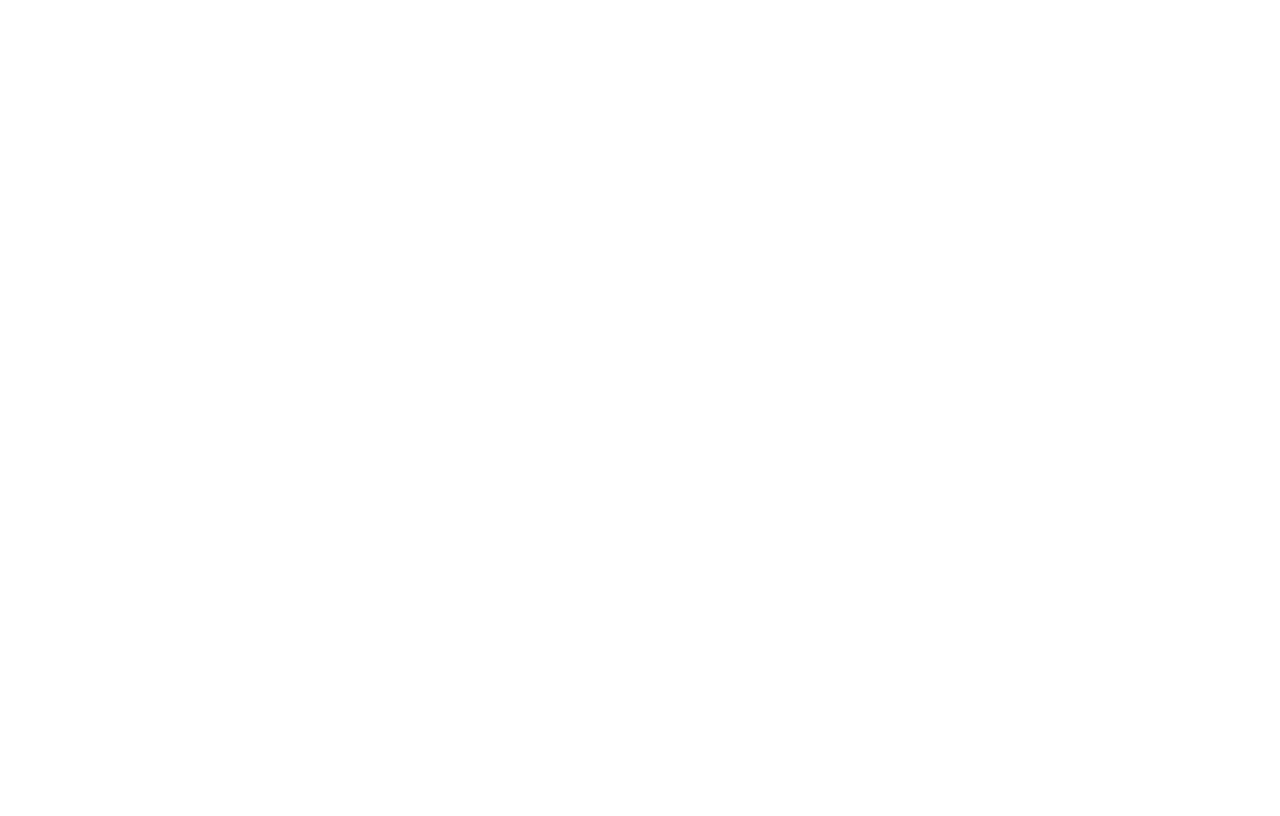
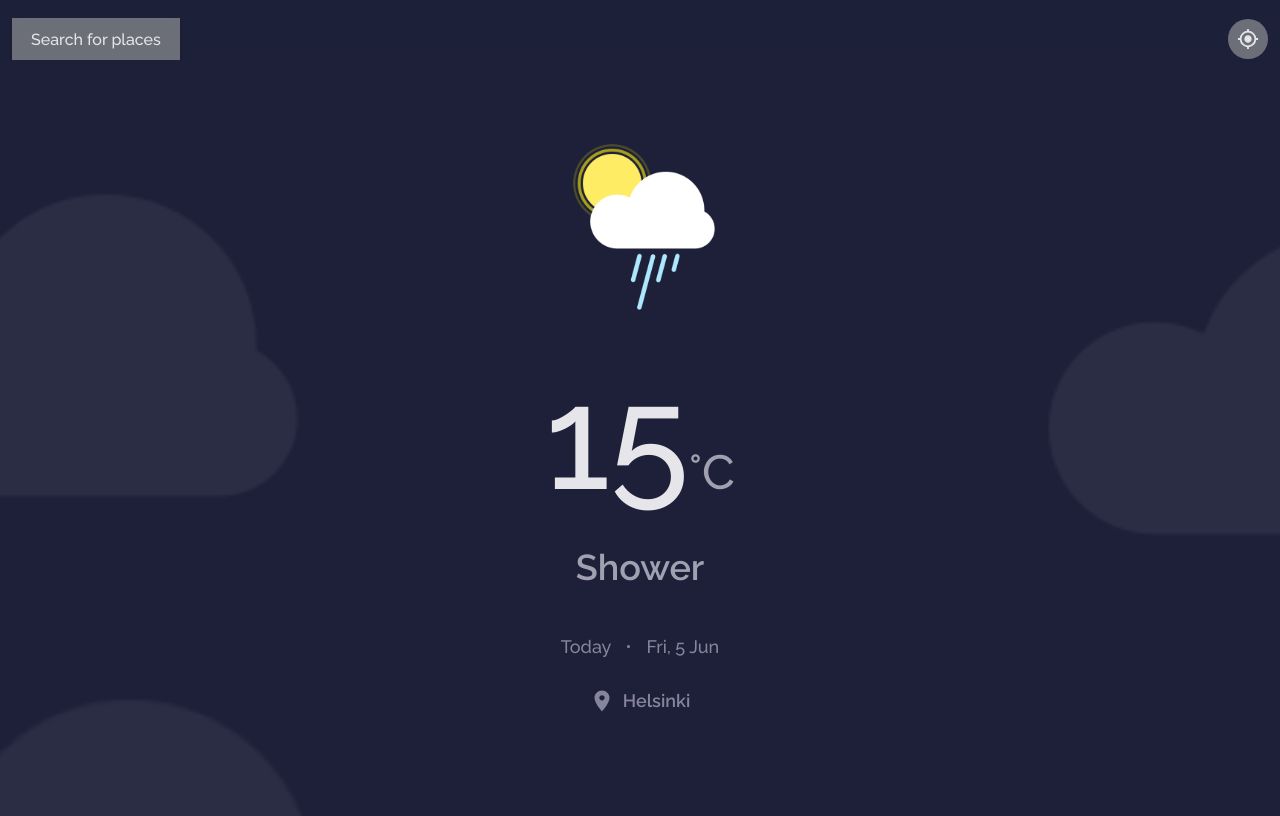
Before and after one commit to LeonardoYz/Weather-App, a React (Create React App) app: page / in a window 1280 px wide. Built offline with nearby package versions, Linux system fonts and the light colour scheme.

Commit message:
Create sidebar styles

```diff
--- a/package.json
+++ b/package.json
@@ -5,12 +5,12 @@
   "dependencies": {
     "react": "18",
     "react-dom": "18",
+    "react-icons": "^4.3.1",
     "react-scripts": "5.0.0",
     "styled-components": "^5.3.5",
     "web-vitals": "^2.1.0"
   },
   "devDependencies": {
-    "@types/styled-components": "^5.1.25",
     "@testing-library/jest-dom": "^5.14.1",
     "@testing-library/react": "^12.0.0",
     "@testing-library/user-event": "^13.2.1",
@@ -18,6 +18,7 @@
     "@types/node": "^16.7.13",
     "@types/react": "^18.0.1",
     "@types/react-dom": "^18.0.0",
+    "@types/styled-components": "^5.1.25",
     "typescript": "^4.4.2"
   },
   "scripts": {
--- a/public/index.html
+++ b/public/index.html
@@ -12,7 +12,7 @@
     />
     <link rel="shortcut icon" href="./favicon.png" type="image/png">
     <link href="https://fonts.googleapis.com/css2?family=Raleway:wght@100;400;500;600;700&display=swap" rel="stylesheet">
-    <title>React App</title>
+    <title>Weather App</title>
   </head>
   <body>
     <noscript>You need to enable JavaScript to run this app.</noscript>
--- a/src/App.tsx
+++ b/src/App.tsx
@@ -1,9 +1,11 @@
+import { SideBar } from "./components/SideBar";
 import { GlobalStyles } from "./styles/global";
 
 export function App() {
   return (
     <>
       <GlobalStyles />
+      <SideBar />
     </>
   );
 }
--- /dev/null
+++ b/src/components/SideBar/index.tsx
@@ -0,0 +1,61 @@
+import { IconContext } from "react-icons/lib";
+
+import { MdMyLocation } from "react-icons/md"
+import { IoMdPin } from "react-icons/io"
+import showerImg from "../../assets/images/Shower.png"
+import cloudBgImg from "../../assets/images/Cloud-background.png"
+
+import { Content, Header } from "./styles";
+
+export function SideBar() {
+  return (
+    <>
+      <Header>
+        <div className="container">
+          <button
+            type="button"
+            className="header__button--search"
+          >
+            Search for places
+          </button>
+
+          <button
+            type="button"
+            className="header__button--location"
+          >
+            <IconContext.Provider
+              value={{ className: "location-icon" }}
+            >
+              <MdMyLocation />
+            </IconContext.Provider>
+          </button>
+        </div>
+      </Header>
+
+      <Content cloudBgImg={cloudBgImg}>
+        <div className="sidebar__image">
+          <img src={showerImg} alt="Temperature status" />
+        </div>
+
+        <div className="sidebar__text">
+          <h1 className="sidebar__degree">
+            15<span>&deg;C</span>
+          </h1>
+
+          <strong className="sidebar__temperature">Shower</strong>
+
+          <div className="sidebar__date">
+            <span>Today</span>
+            <span></span>
+            <span>Fri, 5 Jun</span>
+          </div>
+
+          <div className="sidebar__location">
+            <IoMdPin size={24} color="#87859d" />
+            <span>Helsinki</span>
+          </div>
+        </div>
+      </Content>
+    </>
+  )
+}
--- /dev/null
+++ b/src/components/SideBar/styles.ts
@@ -0,0 +1,134 @@
+import styled from "styled-components";
+
+export const Header = styled.header`
+  width: 100%;
+  padding-top: 1.125rem;
+  background-color: var(--dark-blue);
+
+  .container {
+    display: flex;
+    justify-content: space-between;
+    align-items: center;
+
+    margin: 0 0.75rem;
+  }
+
+  .header {
+    &__button {
+      &--search,
+      &--location {
+        background-color: var(--dark-gray);
+        border: 1px solid transparent;
+
+        transition: background-color 280ms ease-out, border-color 280ms ease-in;
+
+        &:hover {
+          background-color: transparent;
+          border-color: var(--neutral);
+        }
+      }
+
+      &--search {
+        padding: 0.6875rem 1.125rem 0.625rem;
+        box-shadow: 0px 4px 4px rgba(0, 0, 0, 0.25);
+      }
+
+      &--location {
+        display: flex;
+        justify-content: center;
+        align-items: center;
+
+        height: 2.5rem;
+        width: 2.5rem;
+        border-radius: 100vw;
+
+        .location-icon {
+          font-size: 1.375rem;
+        }
+      }
+    }
+  }
+`
+
+interface ContentProps {
+  cloudBgImg: string;
+}
+
+export const Content = styled.section<ContentProps>`
+  position: relative;
+
+  display: flex;
+  flex-direction: column;
+  align-items: center;
+
+  padding: 4.75rem 0 6.4375rem;
+  background: var(--dark-blue) url(${props => props.cloudBgImg}) no-repeat center top/156%;
+  box-shadow: inset 0 0 0 2000px rgb(29, 32, 57, 0.94);
+
+  .sidebar {
+    &__image {
+      img {
+        width: 9.375rem;
+        margin-bottom: 2.5rem;
+      }
+    }
+
+    &__text {
+      text-align: center;
+    }
+
+    &__degree {
+      font-weight: 500;
+      font-size: var(--h1-font-size);
+      margin-bottom: 1.4375rem;
+
+      span {
+        font-size: 3rem;
+        color: var(--light-gray);
+      }
+    }
+
+    &__temperature {
+      display: block;
+      color: var(--light-gray);
+      font-size: var(--big-font-size);
+      font-weight: 600;
+      margin-bottom: 3rem;
+    }
+
+    &__date span,
+    &__location span {
+      color: var(--light-grayish-blue);
+      font-size: var(--normal-font-size-alt);
+    }
+
+    &__date {
+      display: flex;
+      justify-content: center;
+      align-items: center;
+      gap: 1rem;
+
+      margin-bottom: 2rem;
+
+      span {
+        &:nth-child(2) {
+          height: 0.1875rem;
+          width: 0.1875rem;
+          background-color: currentColor;
+          border-radius: 100vw;
+        }
+      }
+    }
+
+    &__location {
+      display: flex;
+      justify-content: center;
+      align-items: center;
+      gap: 0.5625rem;
+
+      span {
+        font-weight: 600;
+      }
+    }
+  }
+`
--- a/src/styles/global.ts
+++ b/src/styles/global.ts
@@ -15,6 +15,9 @@
 
 
     /*======== Font Size ========*/
+    --h1-font-size: 9rem; // 144px
+    --big-font-size: 2.25rem; // 36px
+    --normal-font-size-alt: 1.125rem; // 18px
     --normal-font-size: 1rem; // 16px
   }
 
@@ -42,6 +45,7 @@
   button,
   input {
     font: 500 var(--normal-font-size) 'Raleway', sans-serif;
+    color: var(--neutral);
   }
 
   h1,
@@ -58,4 +62,8 @@
     opacity: 0.6;
     cursor: not-allowed;
   }
+
+  button {
+    cursor: pointer;
+  }
 `
```
Also changed, not shown: 1 other file (tests, documents, lock files or other folders).
